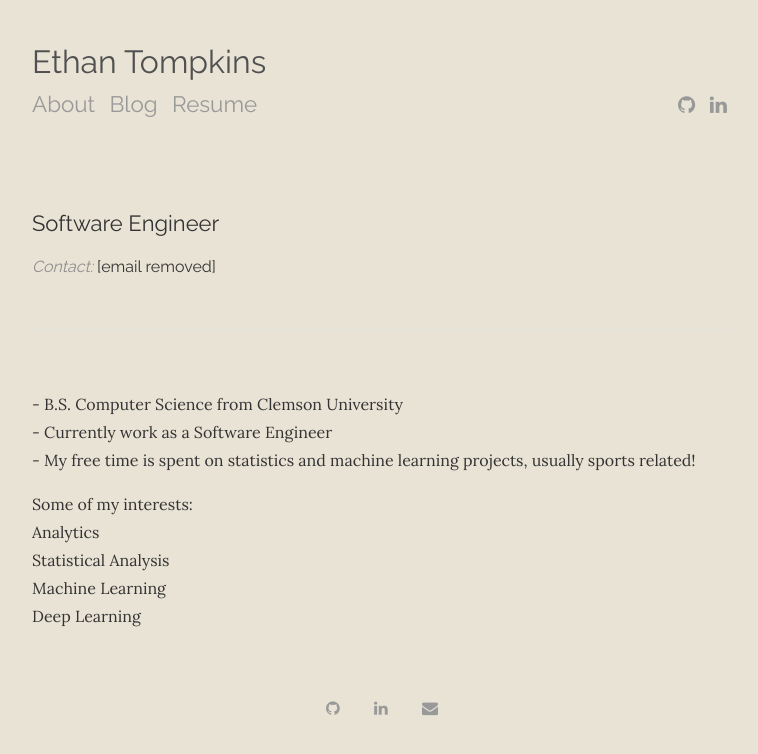
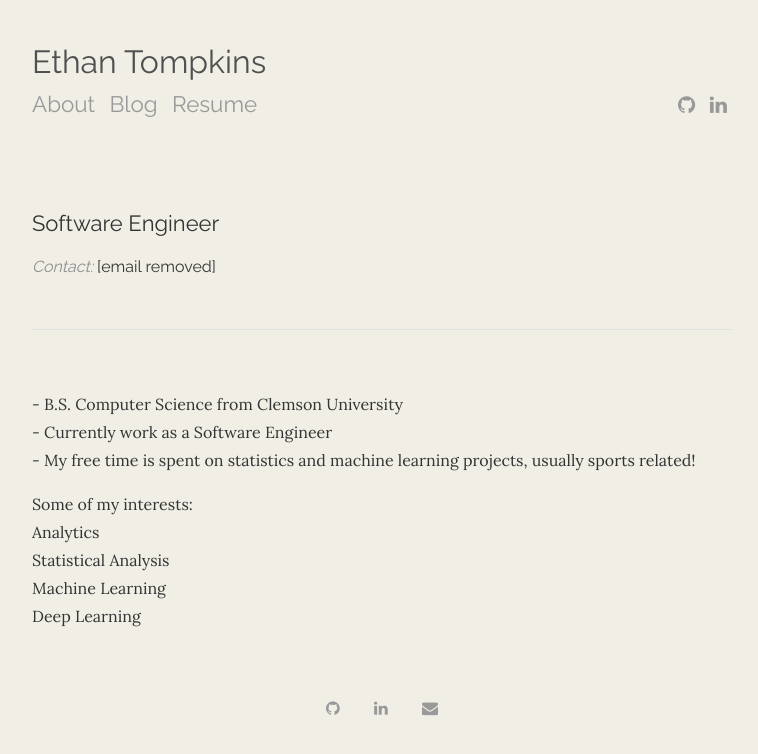
Before and after one commit to ethantompkins/ethantompkins.github.io, a Jekyll site: the page built from index.html, in a window 1280 px wide. Shown: the top 754 px of the page, without its empty margins (258-1016 px from the left). Built offline with Jekyll 4.4.1, drawn with Linux system fonts in a browser that asks for light colours; nearby versions of some CDN libraries; the list of posts is cut into pages by our own code.

Commit message:
background color change

```diff
--- a/css/main.css
+++ b/css/main.css
@@ -7,7 +7,7 @@
   font-size: 16px;
   color: #333333;/*#515151;*//*#3A3A3A;/*rgba(0,0,0,.8);/*#666;*/
   line-height: 1.75rem;
-  background-color: #e8e3d5;
+  background-color: #f1eee6;
 }
 
 @media (max-width: 30em) {
```
